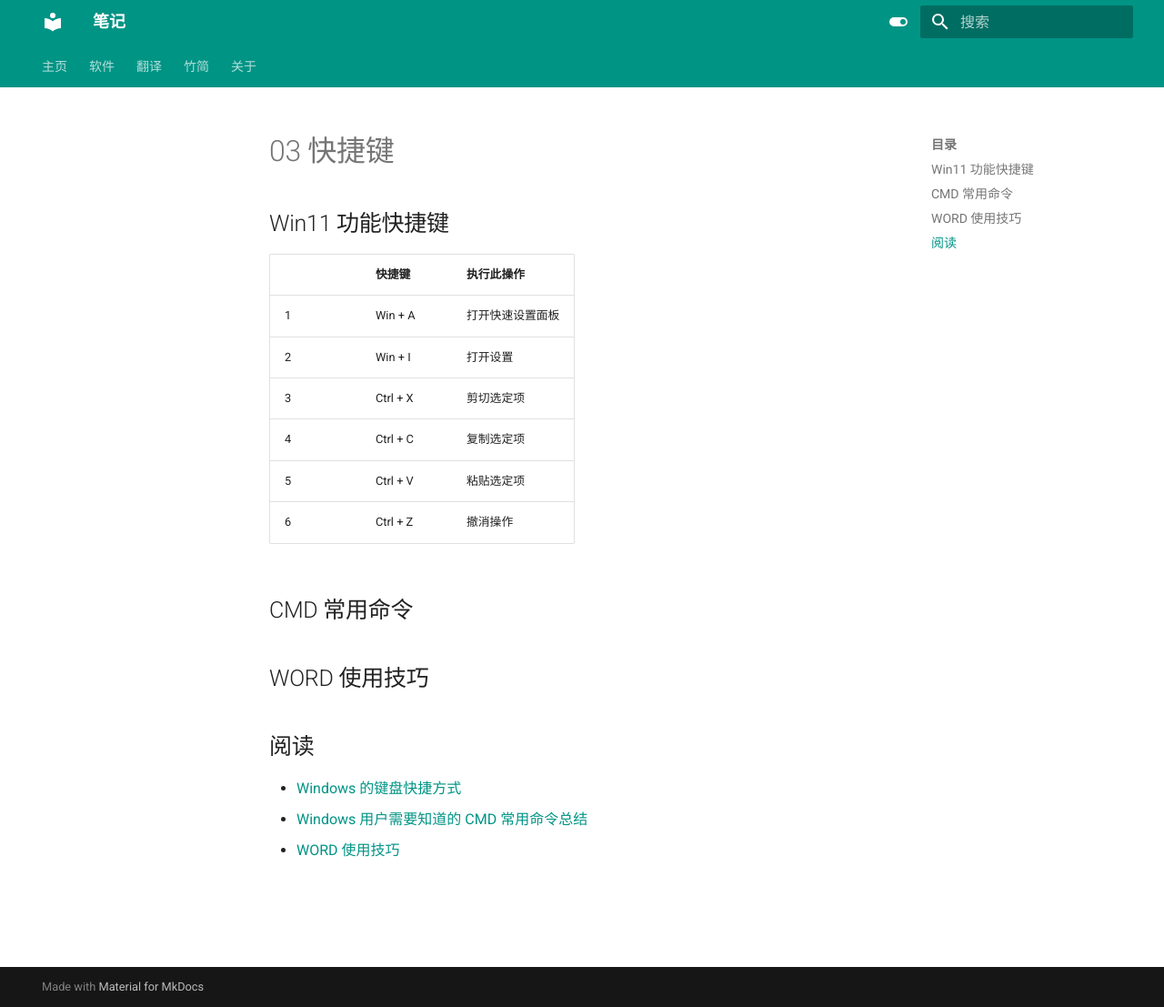
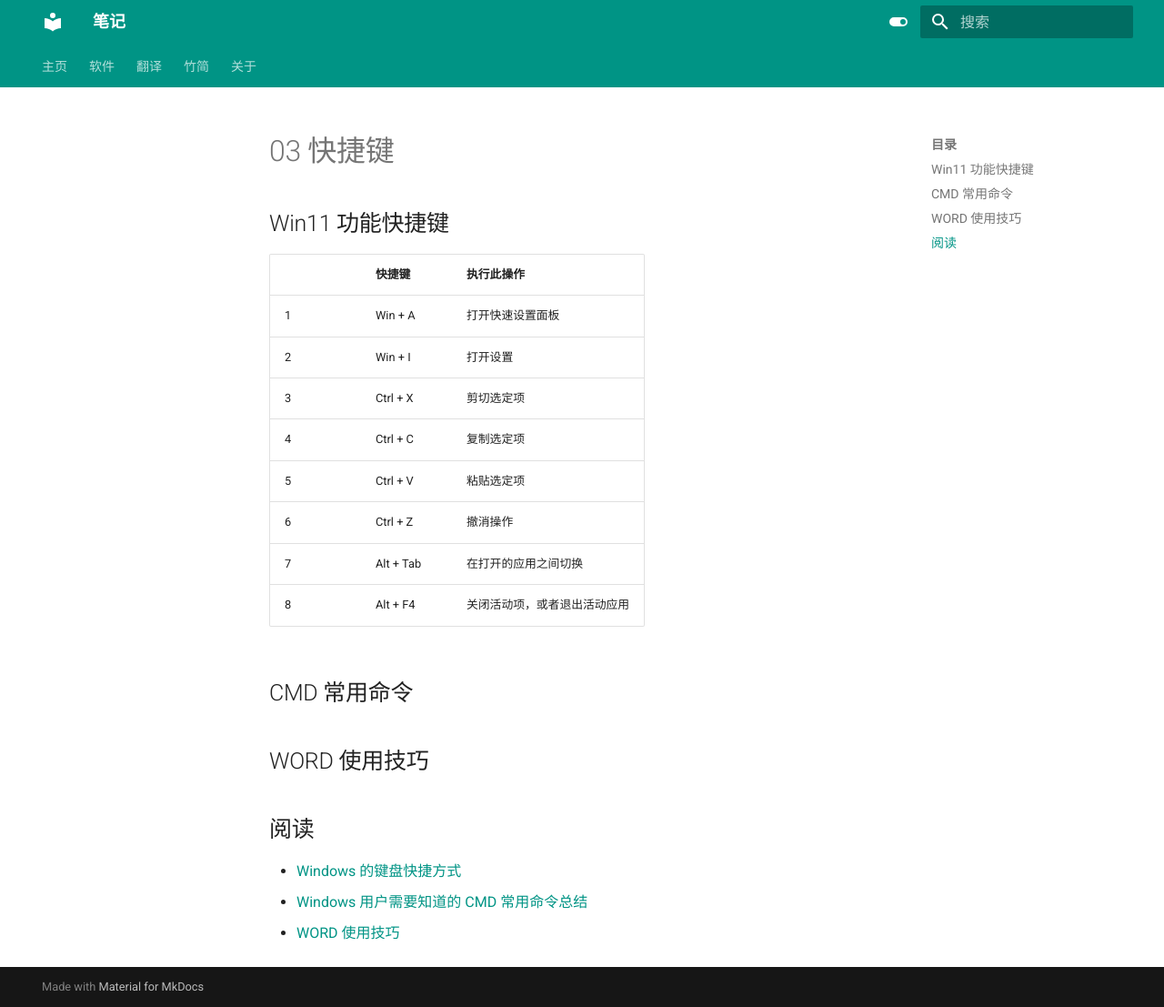
Before and after one commit to dingeral/doc-note, an MkDocs documentation site: the page built from docs/software/03-快捷键.md, in a window 1280 px wide and 1107 px high. Shown: the whole window at 91% size. Built offline with MkDocs 1.6.1 and Material for MkDocs 9.7.7, drawn with Linux system fonts in a browser that asks for light colours.

Commit message:
Win11 功能快捷键

```diff
--- a/docs/software/03-快捷键.md
+++ b/docs/software/03-快捷键.md
@@ -8,6 +8,8 @@
 | 4    |   Ctrl + C        |   复制选定项      |
 | 5    |   Ctrl + V        |   粘贴选定项      |
 | 6    |   Ctrl + Z        |   撤消操作      |
+| 7    |   Alt + Tab      |   在打开的应用之间切换      |
+| 8    |   Alt + F4        |   关闭活动项，或者退出活动应用      |
 
 ## CMD 常用命令
 
```
